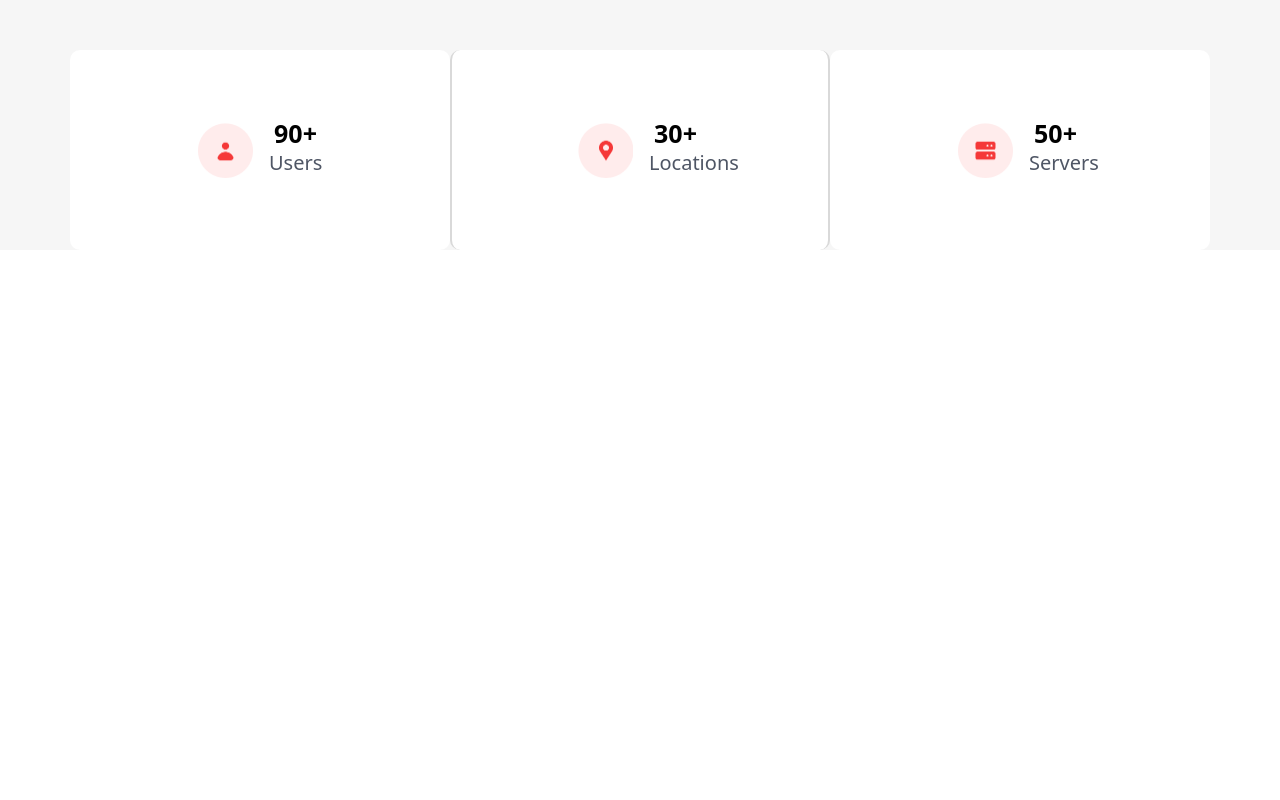
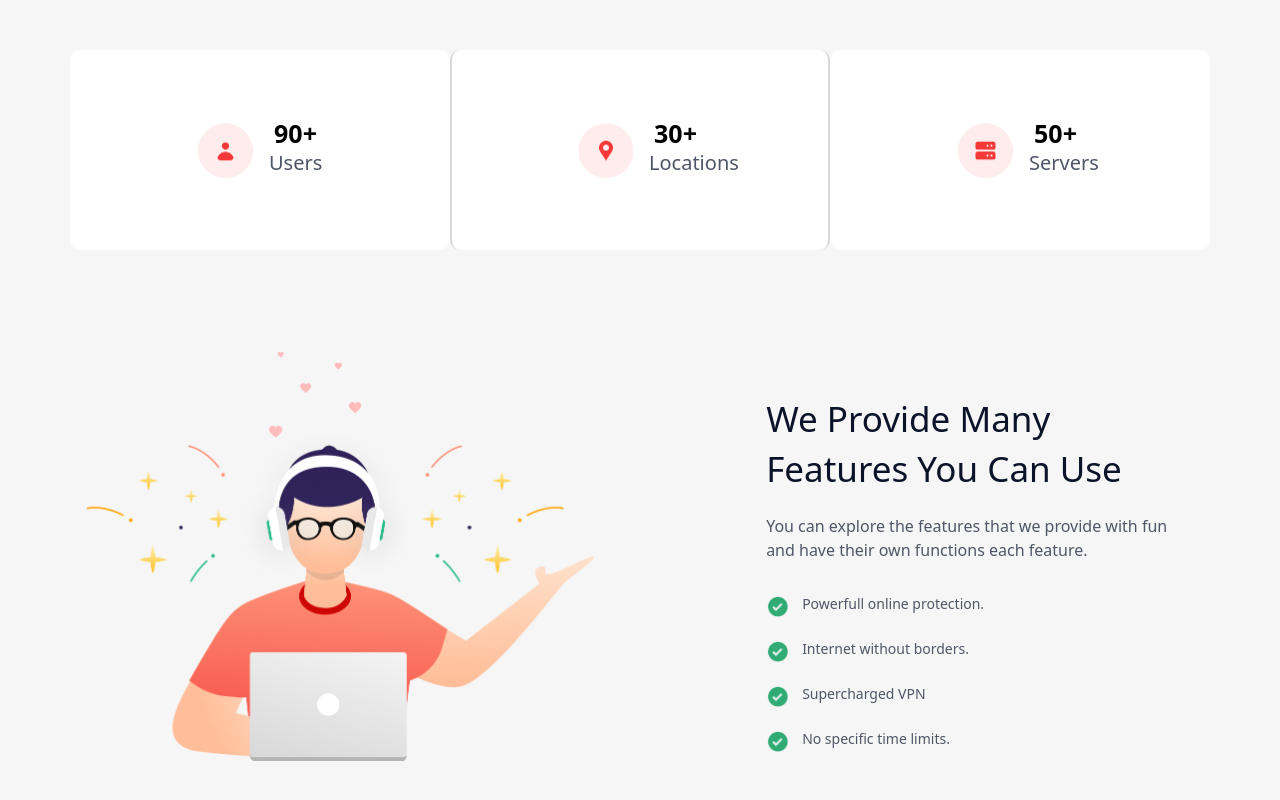
Before and after one commit to nordeeen/Landingpage-LaslesVPN, a React (Create React App) app: page / in a window 1280 px wide. Shown: the part 644-1444 px from the top of the page. Before the commit the page ends 894 px from the top, so only its background shows below. Built offline with nearby package versions, Linux system fonts and the light colour scheme.

Commit message:
add Features component

```diff
--- a/src/App.js
+++ b/src/App.js
@@ -2,6 +2,7 @@ import React from 'react';
 import Header from 'components/Header';
 import About from 'components/About';
 import ContentAbout from 'components/ContentAbout';
+import Features from 'components/Features';
 
 function App() {
   return (
@@ -9,6 +10,7 @@ function App() {
       <Header />
       <About />
       <ContentAbout />
+      <Features />
     </div>
   );
 }
--- /dev/null
+++ b/src/components/Features.js
@@ -0,0 +1,77 @@
+import React from 'react';
+import heroFeatures from 'assets/ilustration/second-hero.png';
+import checkList from 'assets/icons/green-ceklis.png';
+
+const checkDatas = [
+  {
+    id: 1,
+    title: 'Powerfull online protection.',
+    icon: checkList,
+    alt: 'icon-checklist',
+  },
+  {
+    id: 2,
+    title: 'Internet without borders.',
+    icon: checkList,
+    alt: 'icon-checklist',
+  },
+  {
+    id: 3,
+    title: 'Supercharged VPN',
+    icon: checkList,
+    alt: 'icon-checklist',
+  },
+  {
+    id: 4,
+    title: 'No specific time limits.',
+    icon: checkList,
+    alt: 'icon-checklist',
+  },
+];
+
+const textContent = [
+  'We Provide Many Features You Can Use',
+  'You can explore the features that we provide with fun and have their own functions each feature.',
+];
+
+const Features = () => {
+  return (
+    <>
+      <section className="w-full h-auto pt-[95.83px] pb-[144.81px] bg-[#F6F6F6]">
+        <div className="flex justify-around">
+          <img
+            src={heroFeatures}
+            alt="hero-features"
+            className="w-[31.758rem] h-[25.919rem] object-contain "
+          />
+          <div className="pt-12">
+            <div className="w-[383.41px] h-[100px] mb-5">
+              <h2 className="text-[2.188rem] leading-[50px] font-medium text-[#0B132A]">
+                {textContent[0]}
+              </h2>
+            </div>
+            <div className="w-[427.88px] h-[60px] mb-5">
+              <p className="text-base font-normal text-[#4F5665]">{textContent[1]}</p>
+            </div>
+            <ul>
+              {checkDatas.map((item) => {
+                return (
+                  <li key={item.id} className="flex mb-[21px]">
+                    <img
+                      src={item.icon}
+                      alt={item.alt}
+                      className="w-[24px] h-[24px] object-contain mr-3"
+                    />
+                    <p className="text-sm text-[#4F5665] font-normal">{item.title}</p>
+                  </li>
+                );
+              })}
+            </ul>
+          </div>
+        </div>
+      </section>
+    </>
+  );
+};
+
+export default Features;
```
